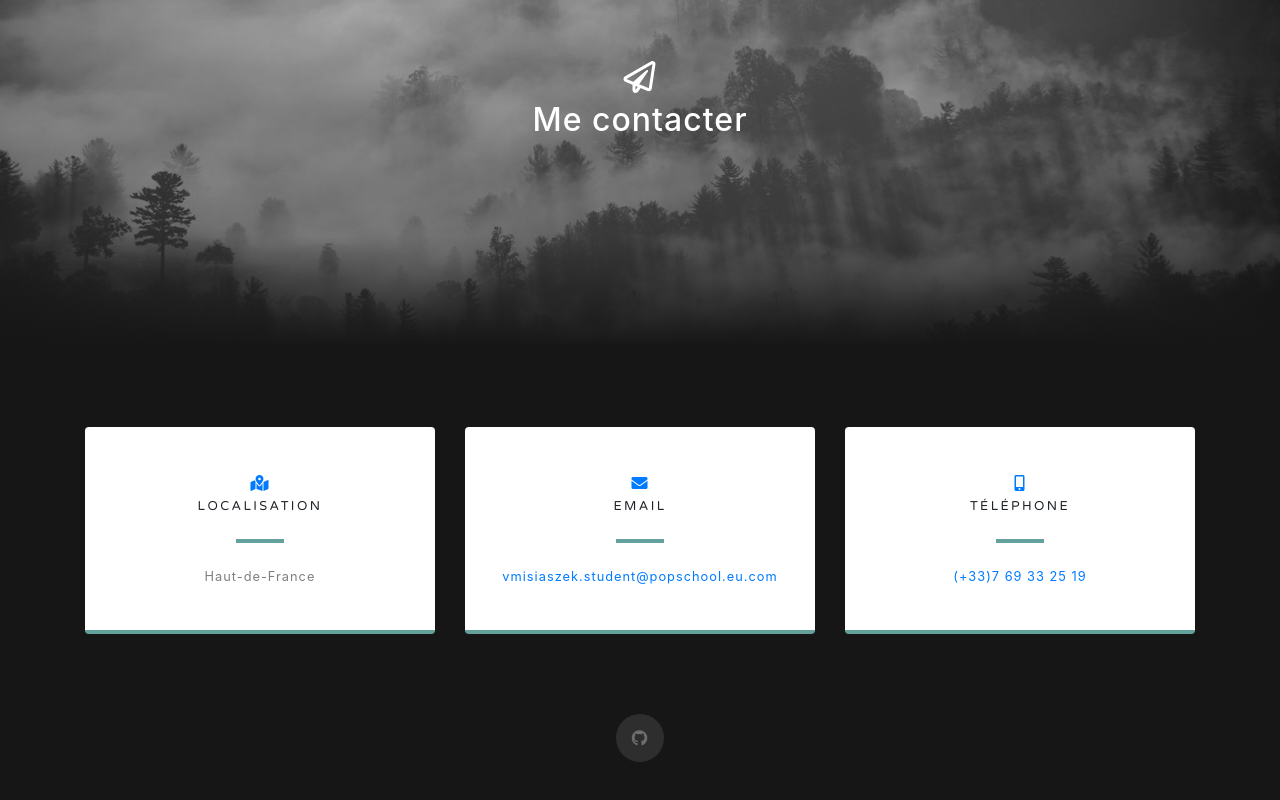
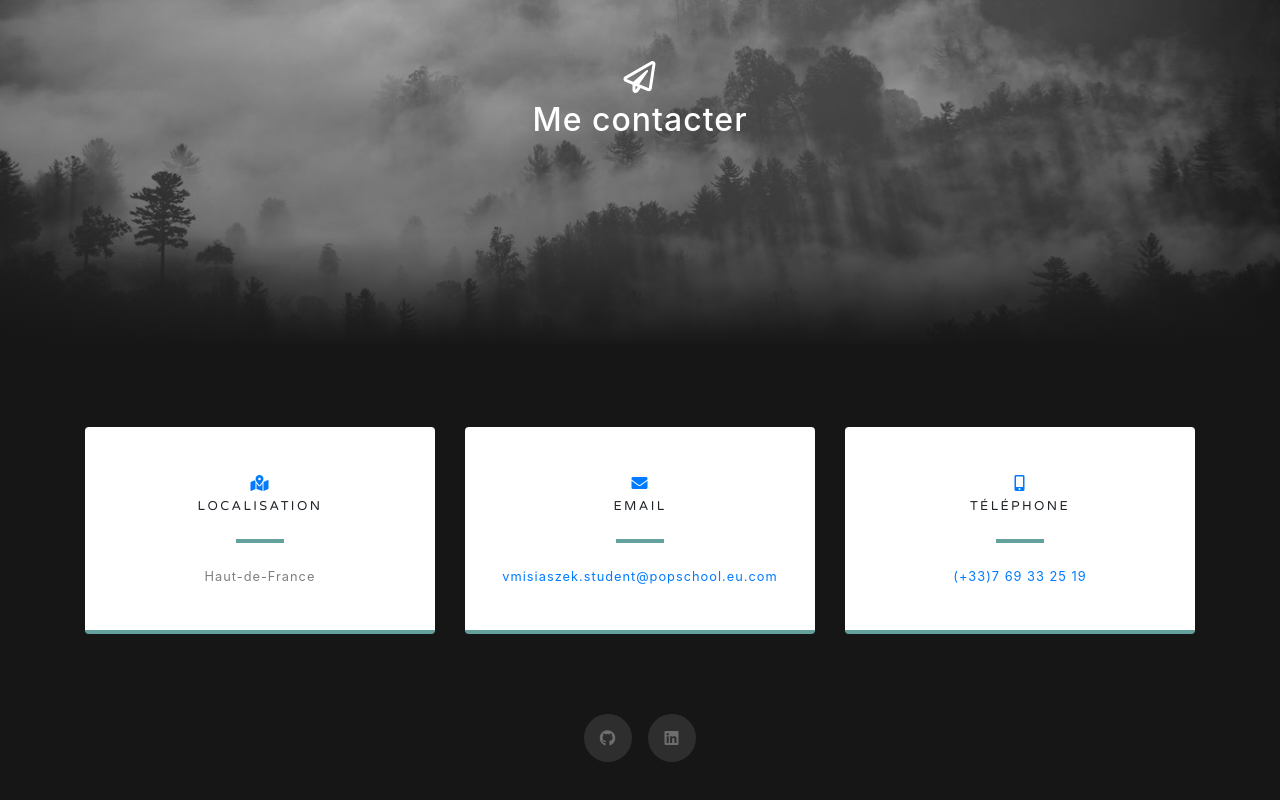
Before and after one commit to ValentinMi/projet-cv, a website with bundled scripts: page index.html in a window 1280 px wide. Shown: the part 5019-5819 px from the top of the page. Built offline with nearby package versions, Linux system fonts and the light colour scheme; files whose address does not match are found by name.

Commit message:
Add linkedin button

```diff
--- a/index.html
+++ b/index.html
@@ -281,6 +281,8 @@
       <div class="social d-flex justify-content-center">
         <a href="https://github.com/ValentinMi" class="mx-2">
           <i class="fab fa-github"></i>
+          <a href="https://www.linkedin.com/in/valentin-misiaszek-36475a176" class="mx-2">
+            <i class="fab fa-linkedin"></i>
         </a>
       </div>
 
```
